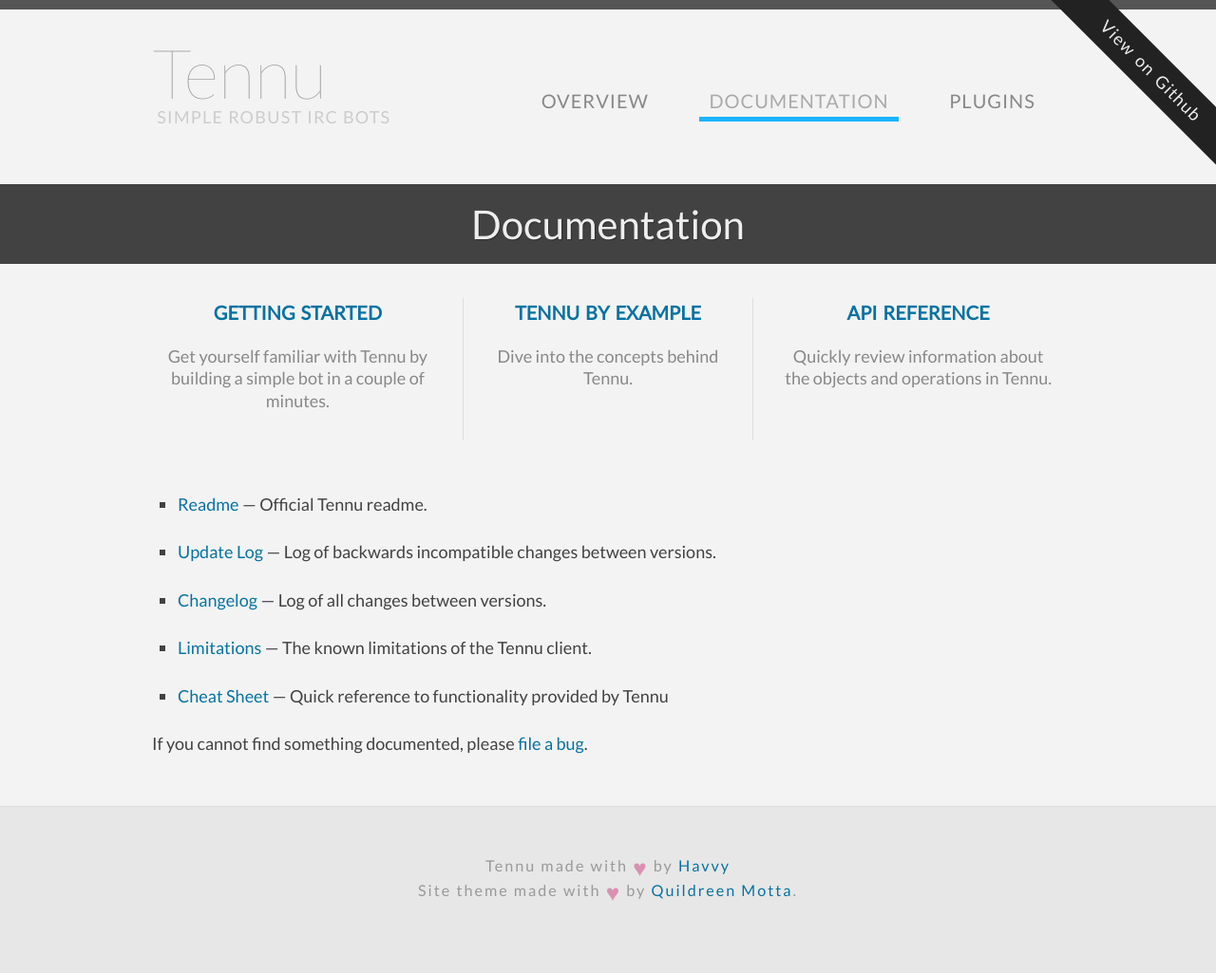
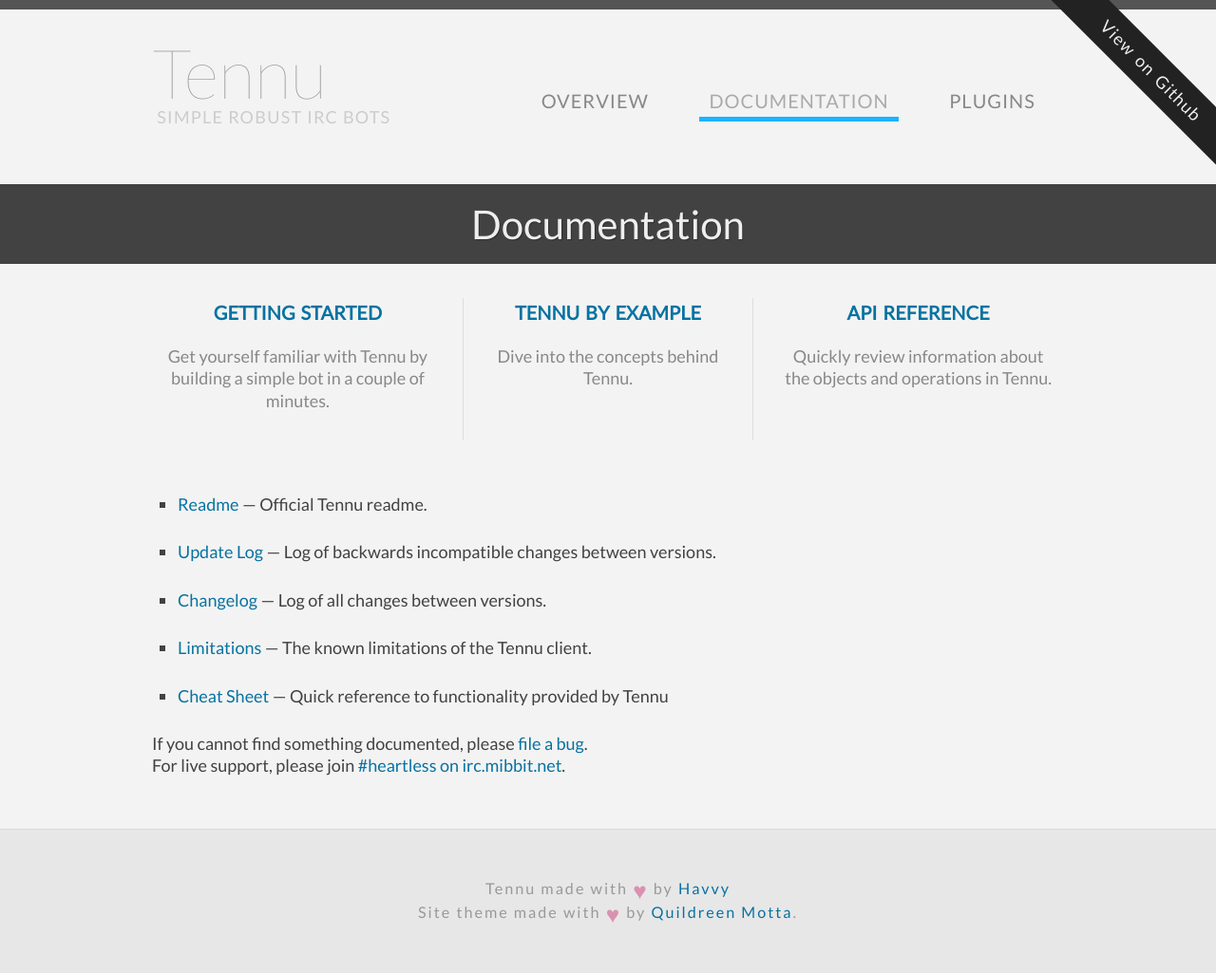
Before and after one commit to Tennu/tennu.github.io, a Jekyll site: the page built from documentation/index.html, in a window 1280 px wide. Shown: the whole page at 95% size. Built offline with Jekyll 4.4.1, drawn with Linux system fonts in a browser that asks for light colours; some web fonts are replaced; before the commit the page ends 1002 px from its top, so only the background shows below that.

Commit message:
Live support thingy.

```diff
--- a/documentation/index.html
+++ b/documentation/index.html
@@ -36,3 +36,4 @@
 </div>
 
 <p>If you cannot find something documented, please <a href="https://github.com/tennu/tennu.github.io">file a bug</a>.</p>
+<p>For live support, please join <a href="irc://irc.mibbit.net/heartless">#heartless on irc.mibbit.net</a>.</p>
```
